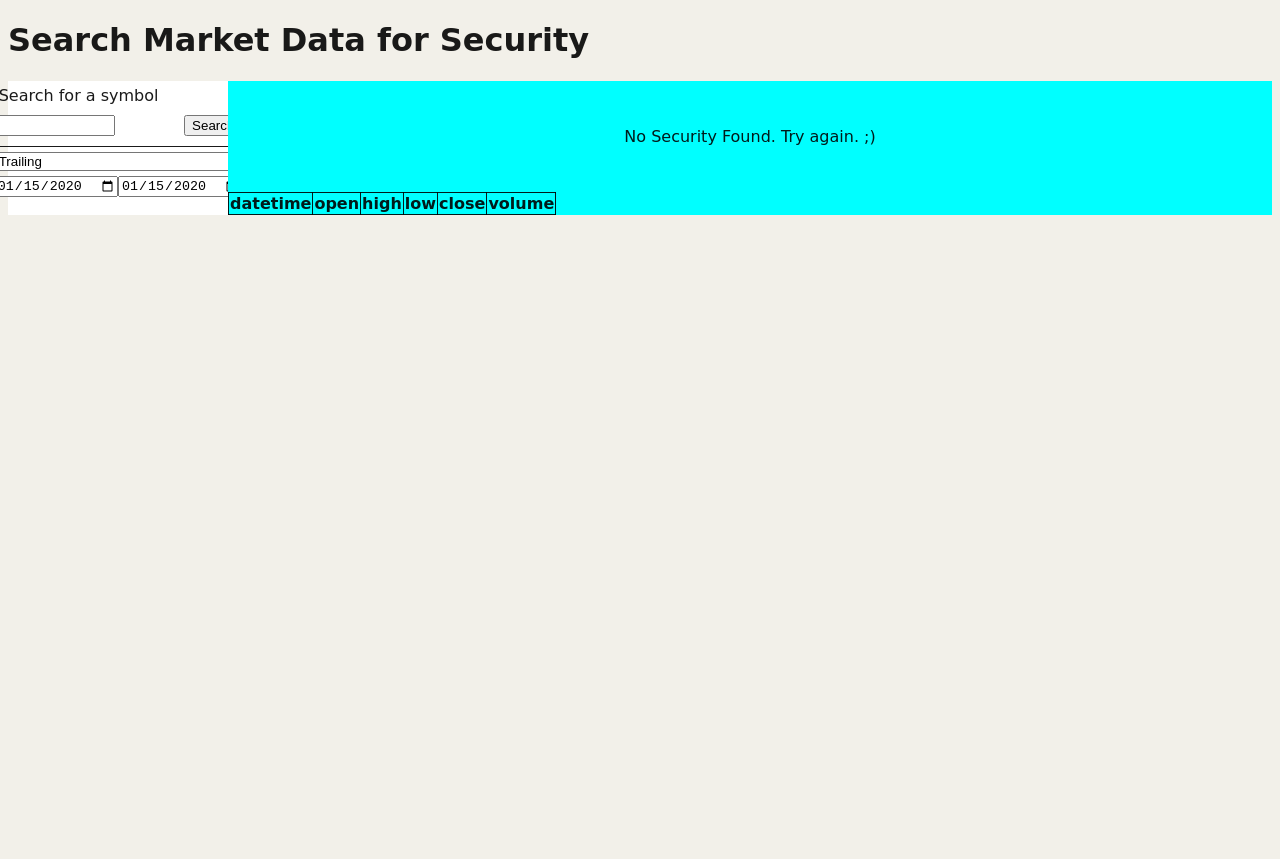
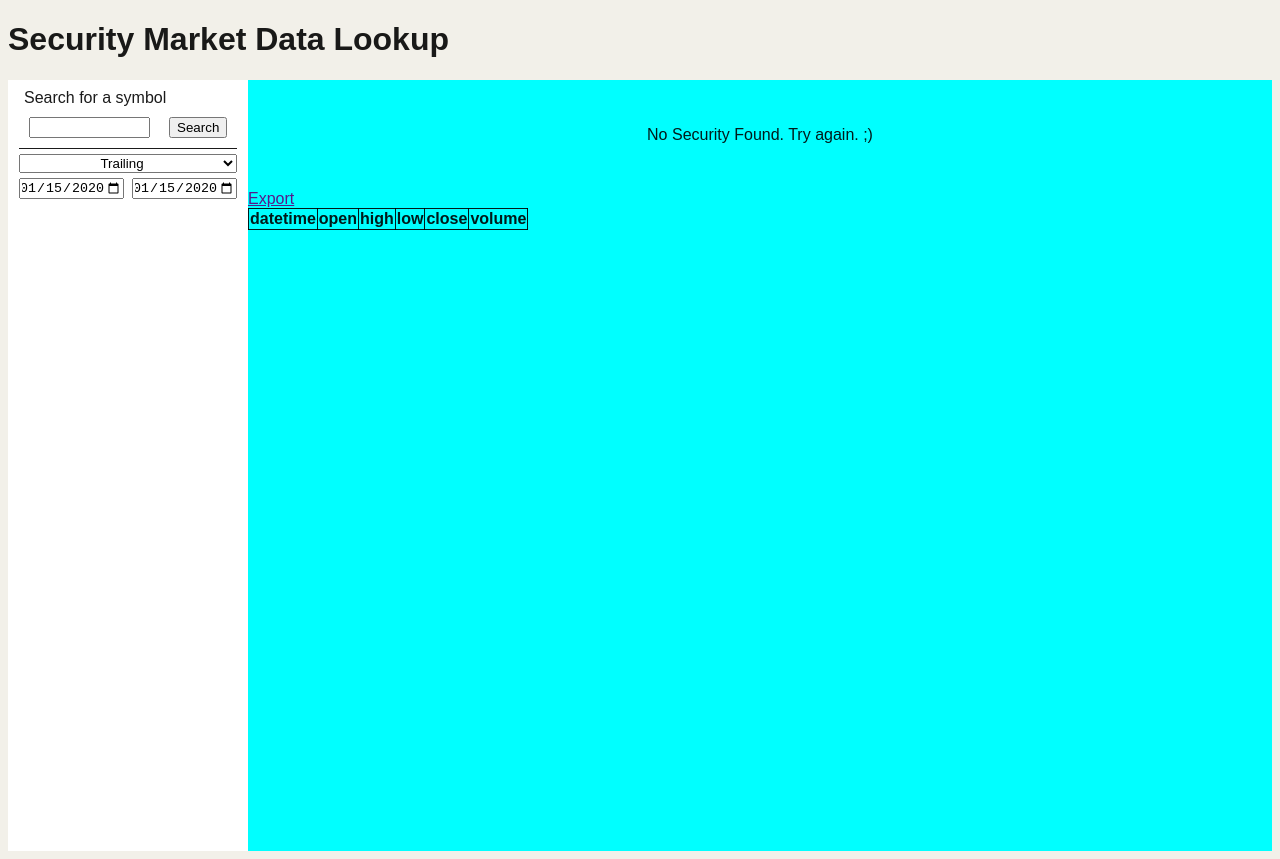
Before and after one commit to donald-f/market-data, a website built with Parcel: page index.html in a window 1280 px wide. Both pictures are taken after typing "Sample", "2020-01-15", "2020-01-15" into the empty fields and a click on the button "Search". Before the commit the page ends 800 px from the top, so only its background shows below. Built offline with nearby package versions, Linux system fonts and the light colour scheme; no server answers.

Commit message:
Added export link to history section. Made Aside take up the full height of viewport.

```diff
--- a/index.html
+++ b/index.html
@@ -11,7 +11,7 @@
   </head>
   <body>
     <header>
-      <h1>Search Market Data for Security</h1>
+      <h1>Security Market Data Lookup</h1>
     </header>
     <nav></nav>
     <div class="security-container">
--- a/src/css/main.css
+++ b/src/css/main.css
@@ -1,9 +1,10 @@
 :root {
   --off-black: rgba(0, 0, 0, 0.897);
   --aside-width: 220px;
+  --dates-width: 100px;
 }
 body {
-  font-family: cursive;
+  font-family: "Source Sans Pro", sans-serif;
   background-color: rgb(242, 240, 233);
   color: var(--off-black);
 }
@@ -13,12 +14,12 @@ body {
   flex-wrap: nowrap;
 }
 aside {
-  background-color: white;
   min-width: var(--aside-width);
-  flex-basis: var(--aside-width);
+  flex-basis: auto;
+  background-color: #fff;
+  place-content: flex-start center;
   display: flex;
-  justify-content: center;
-  align-content: flex-start;
+  padding: 4px 10px;
 }
 main {
   background-color: aqua;
@@ -40,13 +41,20 @@ main {
 }
 .search_box_and_btn {
   display: flex;
-  justify-content: space-between;
+  justify-content: space-around;
   padding-bottom: 10px;
   border-bottom: 1px solid var(--off-black);
+}
+select.range-or-trailing {
+  text-align: center;
 }
 .date-range-sec {
   display: flex;
   justify-content: space-between;
+  gap: 8px;
+}
+.date-range-sec > input {
+  width: var(--dates-width);
 }
 .spinner-svg {
   vertical-align: middle;
--- a/src/js/controller.js
+++ b/src/js/controller.js
@@ -14,9 +14,10 @@ const controlSearchResults = async function () {
   console.log(model.state.search.meta);
   metaDataView.render(model.state.search.meta);
   console.log(model.state.search.intervalData);
-  historyDataView.render(model.state.search.intervalData);
+  historyDataView.render(model.state.search);
 };
 const init = function () {
+  searchView.fillHeight();
   searchView.addHandlerSearch(controlSearchResults);
 };
 init();
--- a/src/js/model.js
+++ b/src/js/model.js
@@ -9,6 +9,7 @@ export const state = {
     page: 1,
     resultsPerPage: RES_PER_PAGE,
     intervalData: [],
+    csvURL: '',
   },
   bookmarks: [],
 };
@@ -17,9 +18,9 @@ const controlSearchResults = function () {};
 export const getStockResults = async function (query) {
   try {
     state.search.query = query;
-    const data = await AJAX(
-      `${API_URL}/time_series?symbol=${query}&interval=1day&apikey=${KEY}`
-    );
+    const queryURL = `${API_URL}/time_series?symbol=${query}&interval=1day&apikey=${KEY}`;
+    const data = await AJAX(queryURL);
+    state.search.csvURL = `${queryURL}&format=CSV`;
     state.search.page = 1;
     state.search.meta = Object.entries(data.meta);
     console.log(state.search.meta);
--- a/src/js/views/historyDataView.js
+++ b/src/js/views/historyDataView.js
@@ -5,6 +5,7 @@ class HistoryDataView extends View {
   _errorMessage = 'No Security Found. Try again. ;)';
   _generateMarkup() {
     let markup = `
+    <a href="${this._data.csvURL}">Export</a>
     <table class="hist-data">
       <thead>
         <tr>
@@ -18,7 +19,7 @@ class HistoryDataView extends View {
       </thead>
       <tbody>
     `;
-    this._data.forEach((element) => {
+    this._data.intervalData.forEach((element) => {
       markup += `
     <tr>
       <td>${element.datetime}</td>
--- a/src/js/views/searchView.js
+++ b/src/js/views/searchView.js
@@ -16,6 +16,17 @@ class SearchView extends View {
       e.preventDefault();
       handler(query);
     });
+  }
+  fillHeight() {
+    const viewportHeight = window.innerHeight;
+    const heightUsedAlready = ['header', 'nav'].reduce(
+      (prev, el) => prev + document.querySelector(el).clientHeight,
+      0
+    );
+    const proposedNewHeight = viewportHeight - heightUsedAlready;
+    console.log(viewportHeight, heightUsedAlready);
+    if (this._parentElement.clientHeight < proposedNewHeight)
+      this._parentElement.style.height = `${proposedNewHeight}px`;
   }
 }
 export default new SearchView();
```
